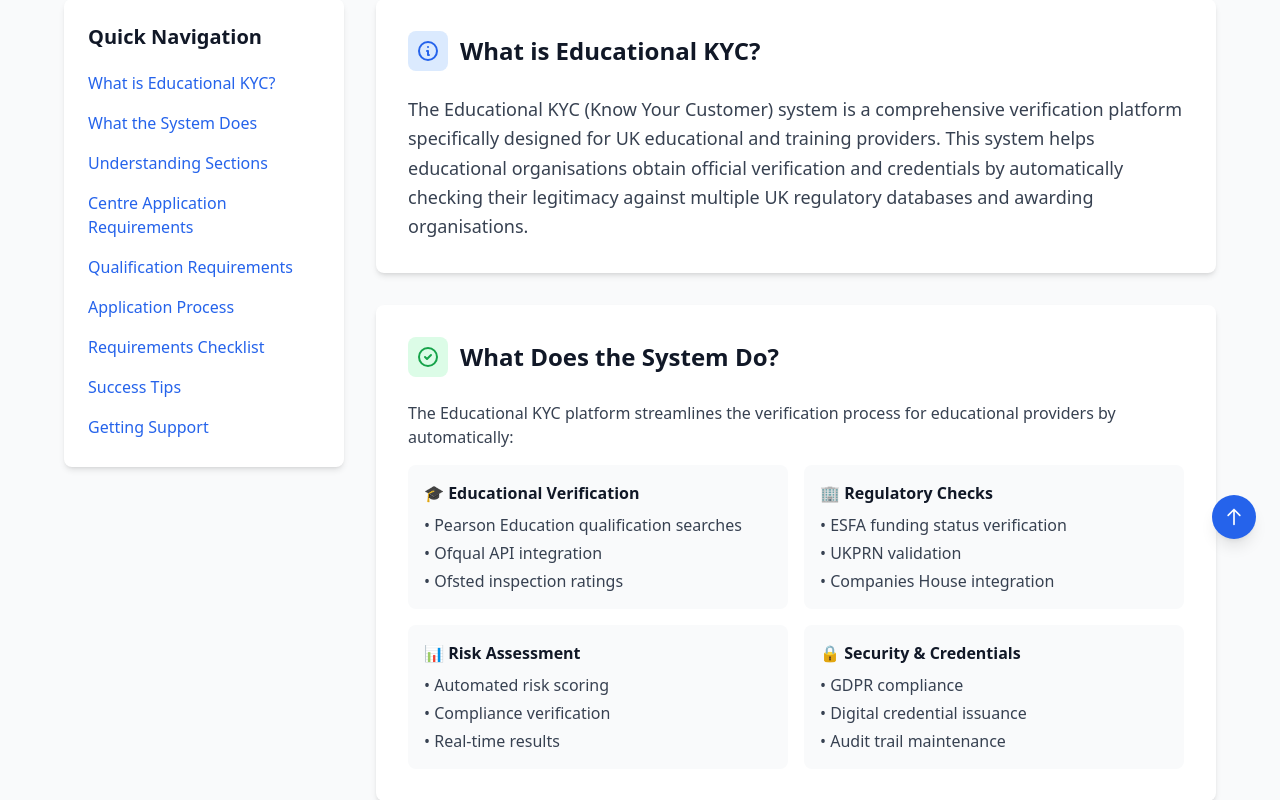
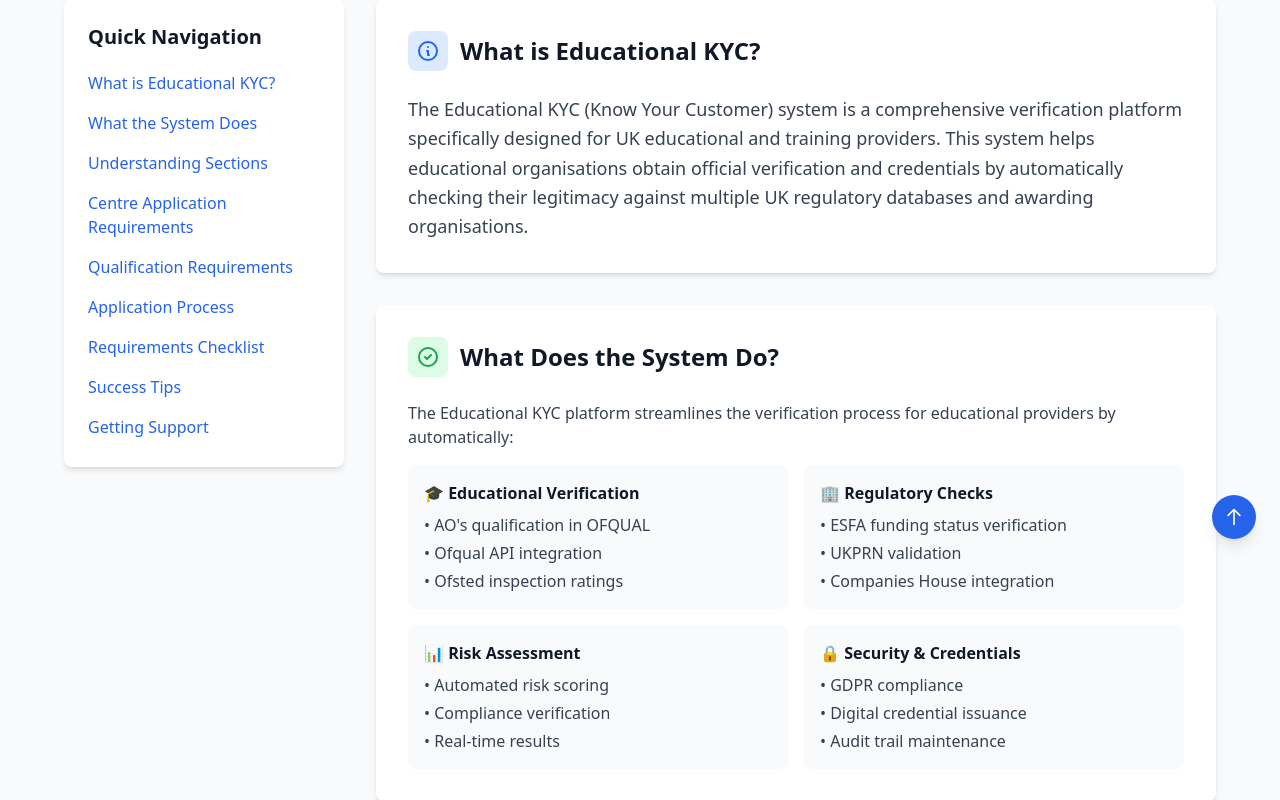
Before and after one commit to ragpark/educational-kyc, a FastAPI app: page /about in a window 1280 px wide. Shown: the part 237-1037 px from the top of the page. Run offline with FastAPI, Linux system fonts and the light colour scheme; some libraries are stand-ins or nearby versions.

Commit message:
Update about.html

```diff
--- a/templates/about.html
+++ b/templates/about.html
@@ -90,7 +90,7 @@
                         <div class="bg-gray-50 p-4 rounded-lg">
                             <h4 class="font-semibold text-gray-900 mb-2">🎓 Educational Verification</h4>
                             <ul class="text-gray-700 space-y-1">
-                                <li>• Pearson Education qualification searches</li>
+                                <li>• AO's qualification in OFQUAL</li>
                                 <li>• Ofqual API integration</li>
                                 <li>• Ofsted inspection ratings</li>
                             </ul>
```
